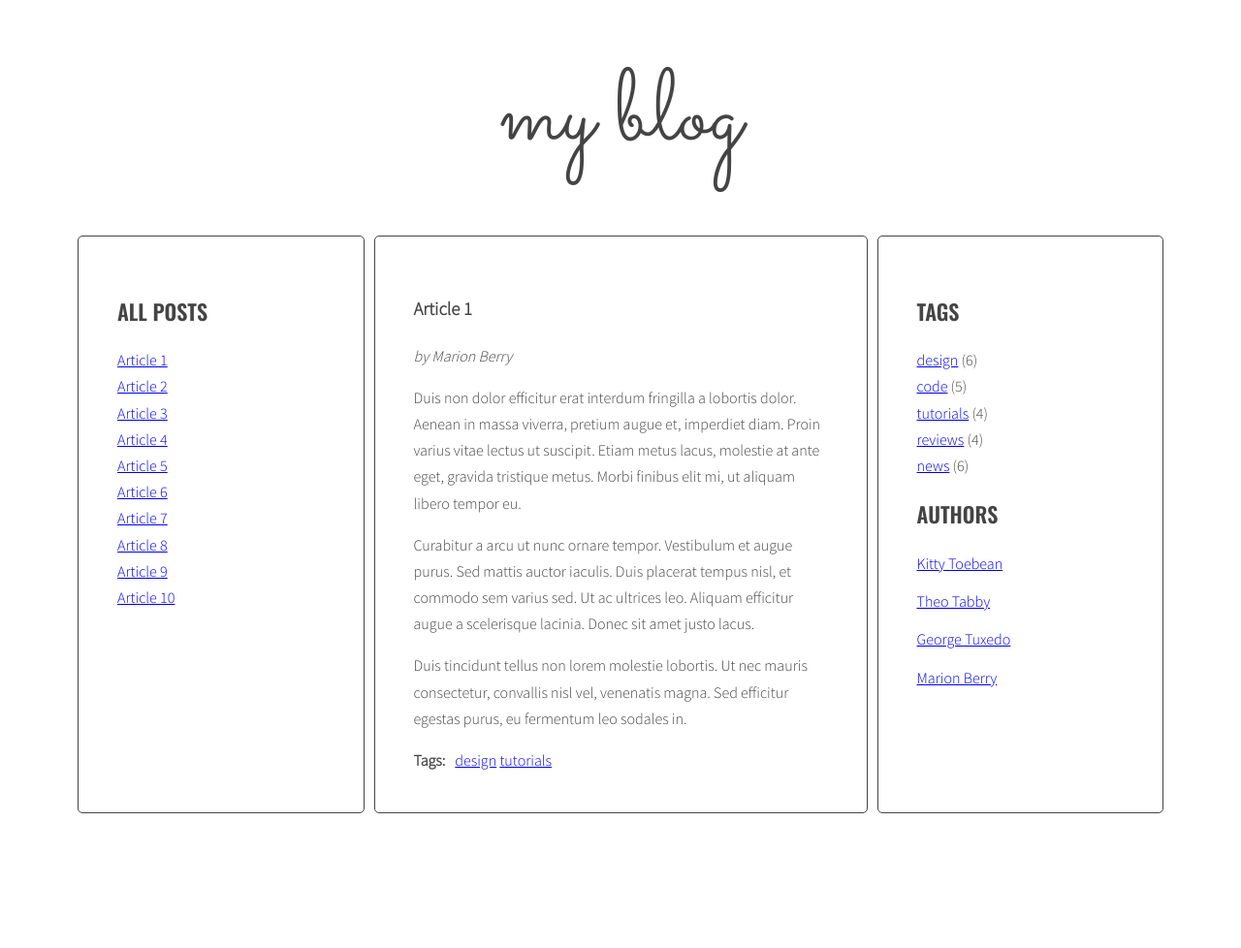
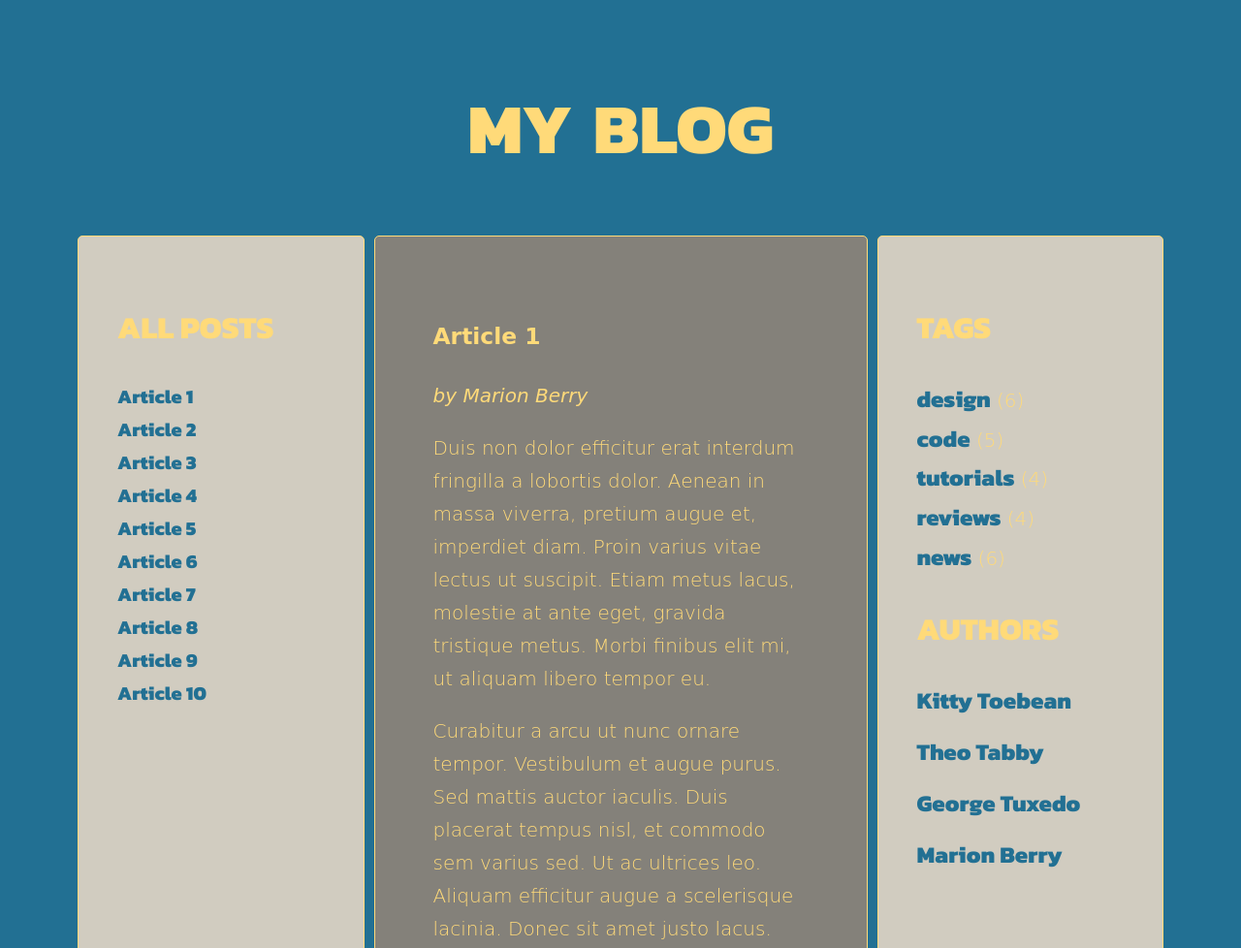
Before and after one commit to OloManolo95/javascript-blog, a website: page index.html in a window 1280 px wide. Shown: the top 978 px of the page at 97% size. Before the commit the page ends 847 px from the top, so only its background shows below. Drawn offline with nearby package versions, Linux system fonts and the light colour scheme; a web font is replaced by a local one.

Commit message:
a lot of changes in css style

```diff
--- a/index.html
+++ b/index.html
@@ -5,6 +5,10 @@
       <meta charset="UTF-8">
       <meta http-equiv="X-UA-Compatible" content="IE=edge">
       <meta name="viewport" content="width=device-width, initial-scale=1.0">
+      <link rel="preconnect" href="https://fonts.googleapis.com">
+      <link rel="preconnect" href="https://fonts.gstatic.com" crossorigin>
+      <link href="https://fonts.googleapis.com/css2?family=Kanit:wght@800&display=swap" rel="stylesheet">
+      <link href="https://fonts.googleapis.com/css2?family=Zeyada&display=swap" rel="stylesheet">
       <link rel="stylesheet" href="css/style.css">
   </head>
   <body>
--- a/sass/style.scss
+++ b/sass/style.scss
@@ -2,12 +2,14 @@
 
 /* Variables */
 
-$color-light: #fff;
-$color-dark: #444;
+$color-light: #d1ccc0;
+$color-dark: #227093;
+$color-main: #84817a;
+$font-color: #ffda79;
 
-$font-logo: 'Sacramento', cursive;
-$font-header: 'Oswald', sans-serif;
-$font-text: 'Source Sans Pro', sans-serif;
+$font-logo:'Kanit', sans-serif;
+$font-header: 'Kanit', sans-serif;
+$font-text: 'Zeyada', cursive;
 
 /* Global */
 
@@ -16,11 +18,11 @@ $font-text: 'Source Sans Pro', sans-serif;
 }
 
 body {
-  background: $color-light;
+  background: $color-dark;
   font-family: $font-text;
-  color: $color-dark;
+  color: $font-color;
   font-weight: 300;
-  font-size: 16px;
+  font-size: 20px;
   line-height: 1.7;
 }
 
@@ -30,7 +32,7 @@ body {
 }
 
 .section-title {
-  font-size: 22px;
+  font-size: 32px;
   text-transform: uppercase;
   font-family: $font-header;
   font-weight: 600;
@@ -60,10 +62,13 @@ body {
   background: $color-light;
   margin-right: 10px;
   padding: 40px;
-  border: 1px solid $color-dark;
+  border: 1px solid $font-color;
   border-radius: 5px;
 }
 
+.posts {
+  background-color: $color-main;
+}
 /* Logo */
 
 .logo {
@@ -72,6 +77,7 @@ body {
   font-size: 104px;
   line-height: 1;
   text-align: center;
+  font-variant: small-caps;
 }
 
 /* Lists */
@@ -88,7 +94,67 @@ body {
 .list-horizontal {
   li {
     display: inline-block;
+    a {
+      text-decoration: none;
+      font-family: $font-header;
+      color: $color-dark;
+      display: inline-block;
+    }
   }
+}
+
+
+.tags li a {
+  text-decoration: none;
+  font-family: $font-header;
+  display: inline-block;
+  position: relative;
+  font-size: 24px;
+  color: $color-dark;
+}
+
+.tags li a:after {
+  content: '';
+  position: absolute;
+  width: 100%;
+  transform: scaleX(0);
+  height: 2px;
+  bottom: 0;
+  left: 0;
+  background-color: $color-dark;;
+  transform-origin: bottom right;
+  transition: transform 0.25s ease-out;
+}
+
+.tags li a:hover:after {
+  transform: scaleX(1);
+  transform-origin: bottom left;
+}
+
+.titles li a {
+  text-decoration: none;
+  font-family: $font-header;
+  color: $color-dark;
+  display: inline-block;
+  position: relative;
+}
+
+.titles li a:after {
+  content: '';
+  position: absolute;
+  width: 100%;
+  transform: scaleX(0);
+  height: 2px;
+  bottom: 0;
+  left: 0;
+  background-color: $color-dark;;
+  transform-origin: bottom right;
+  transition: transform 0.25s ease-out;
+}
+
+.titles li a:hover:after {
+  transform: scaleX(1);
+  transform-origin: bottom left;
 }
 
 /* Authors */
@@ -96,15 +162,58 @@ body {
 .authors {
   li {
     margin-bottom: 12px;
+    font-size: 24px;
+      a {
+        text-decoration: none;
+        font-family: $font-header;
+        color: $color-dark;
+        position: relative;
+      }
   }
+}
+
+.authors li a:after {
+  content: '';
+  position: absolute;
+  width: 100%;
+  transform: scaleX(0);
+  height: 2px;
+  bottom: 0;
+  left: 0;
+  background-color: $color-dark;;
+  transform-origin: bottom right;
+  transition: transform 0.25s ease-out;
+}
+
+.authors li a:hover:after {
+  transform: scaleX(1);
+  transform-origin: bottom left;
 }
 
 /* Post */
 
+.posts {
+  position: relative;
+  transition: all 2s ease-in;
+}
+
 .post {
-  display: none;
+  position: absolute;
+  top: 0;
+  left: 0;
+  padding: 20px 20px 10px;
+  opacity: 0;
+  transition: opacity 1s ease;
+  transition: all 2s ease-in;
+  z-index: -1;
+  overflow: hidden;
+  transform: scaleY(0);
+
   &.active {
-    display: block;
+    position: relative;
+    opacity: 1;
+    z-index: 1;
+    transform: scaleY(1);
   }
 }
 
```
Also changed, not shown: css/style.css, 1 other file.
